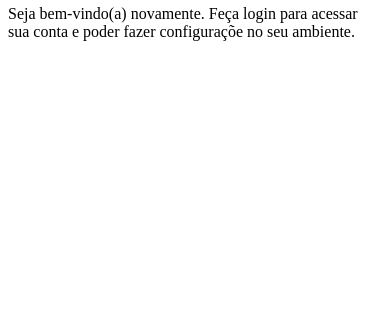
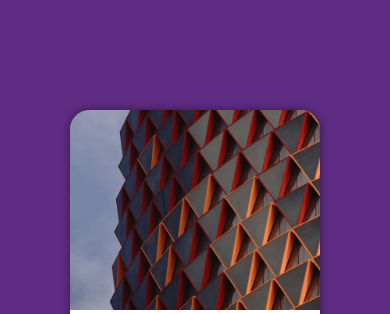
Before and after one commit to BVComDigital/projeto-social, a plain HTML site: page index.html in a window 390 px wide. Shown: the part 62-376 px from the top of the page. Drawn offline with Linux system fonts and the light colour scheme.

Commit message:
Criação do css , mobile-first

```diff
--- a/estilos/style.css
+++ b/estilos/style.css
@@ -5,3 +5,50 @@ Paleat de cores:
 verde: #49a09d
 lilás :#5f2c83
 */
+
+* {
+    font-family: system-ui, -apple-system, BlinkMacSystemFont, 'Segoe UI', Roboto, Oxygen, Ubuntu, Cantarell, 'Open Sans', 'Helvetica Neue', sans-serif;
+    padding: 0px;
+    margin: 0px;
+    box-sizing: border-box;
+}
+
+body, html {
+    background-color: #5f2c83;
+    height: 100vh;
+    width: 100vw;
+}
+
+main {
+    position: relative;
+    height: 100vh;
+    width: 100vw;
+}
+
+section#login {
+    position: absolute;
+    top: 50%;
+    left: 50%;
+    transform: translate(-50%, -50%);
+    overflow: hidden;
+    background-color: white;
+    width: 250px;
+    height: 500px;
+    border-radius: 20px;
+    box-shadow: 0px 0px 10px rgba(0, 0, 0, 0.452);
+}
+
+
+section#login > div#imagem {
+    display: block;
+    background: #5f2c83 url(../imagens/faixada.jpg) no-repeat;
+    background-size: cover;
+    background-position: left bottom;
+    height: 200px;
+
+}
+
+section#login > div#formulario {
+    display: block;
+    padding: 10px;
+}
```
